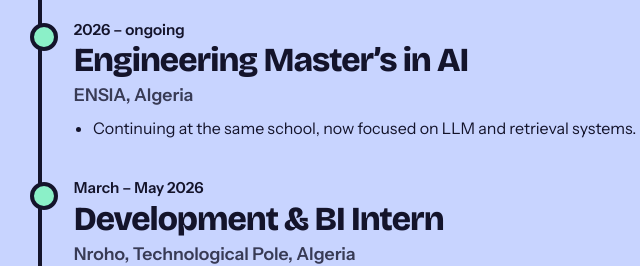
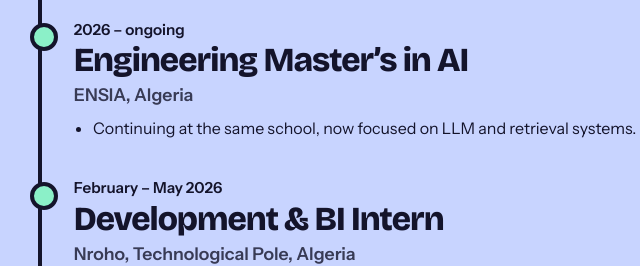
Before and after one commit to BadisBelkessam/BadisBelkessam.github.io, a plain HTML site: page index.html in a window 1280 px wide. Shown: the part 2037-2303 px from the top of the page, 79-719 px from the left. Drawn offline with nearby package versions, Linux system fonts and the light colour scheme.

Commit message:
Update internship dates in index.html

```diff
--- a/index.html
+++ b/index.html
@@ -153,7 +153,7 @@ footer{padding:0 6vw 4rem;max-width:1200px;margin:auto;font-size:.95rem;opacity:
       <ul><li>Machine learning, deep learning, NLP, data mining, statistics and software engineering.</li></ul></div>
     <div class="stop rev"><div class="when">2026 – ongoing</div><h3>Engineering Master’s in AI</h3><div class="where">ENSIA, Algeria</div>
       <ul><li>Continuing at the same school, now focused on LLM and retrieval systems.</li></ul></div>
-    <div class="stop rev"><div class="when">March – May 2026</div><h3>Development & BI Intern</h3><div class="where">Nroho, Technological Pole, Algeria</div>
+    <div class="stop rev"><div class="when">February – May 2026</div><h3>Development & BI Intern</h3><div class="where">Nroho, Technological Pole, Algeria</div>
       <ul><li>Tracked and analyzed business KPIs, then designed better ways to represent and improve them.</li><li>Built dashboards and the connectors behind them to support data-driven decisions.</li></ul></div>
     <div class="stop rev"><div class="when">September – October 2026</div><h3>AI Engineer Intern, Computer Vision</h3><div class="where">V-Taxi, Algiers</div>
       <ul><li>Built and trained YOLO models for road camera detection, from data preparation to evaluation.</li><li>Designed end-to-end annotation pipelines that produced labeled training data and cut annotation costs.</li></ul></div>
```
